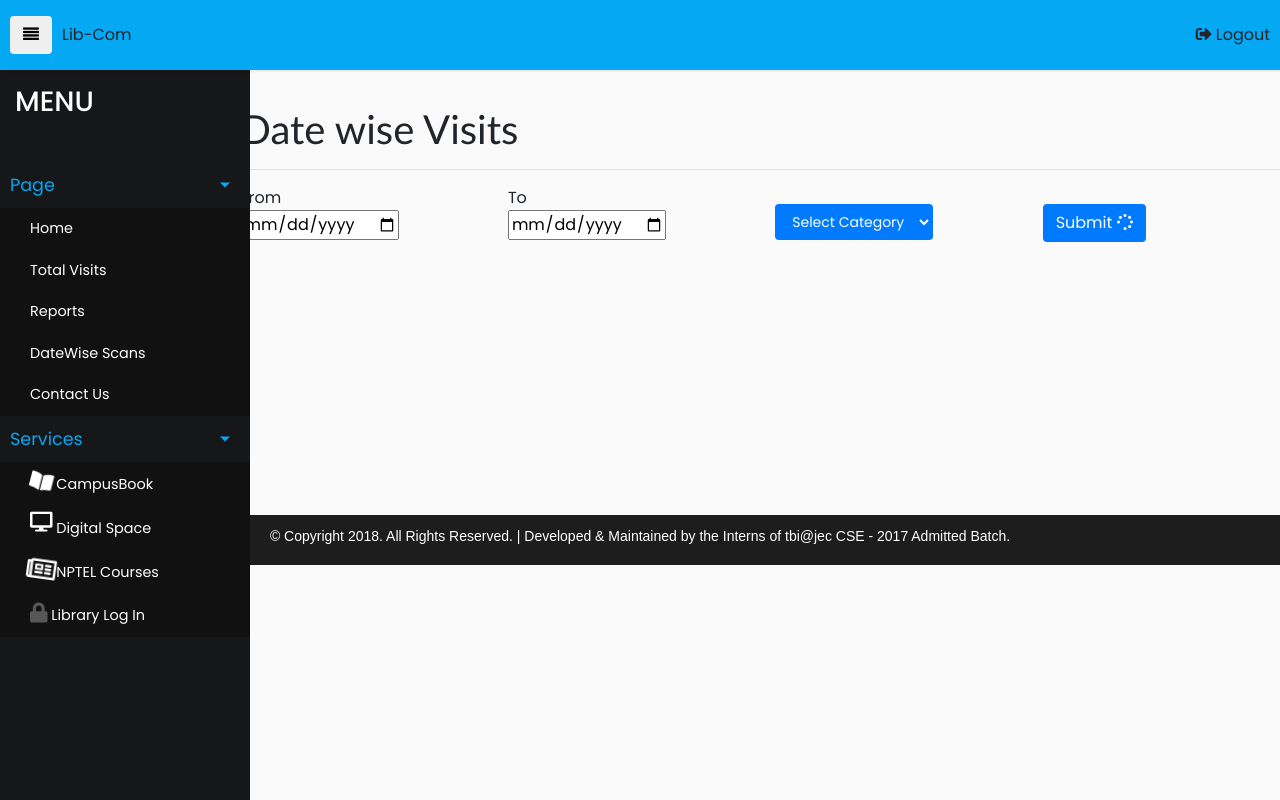
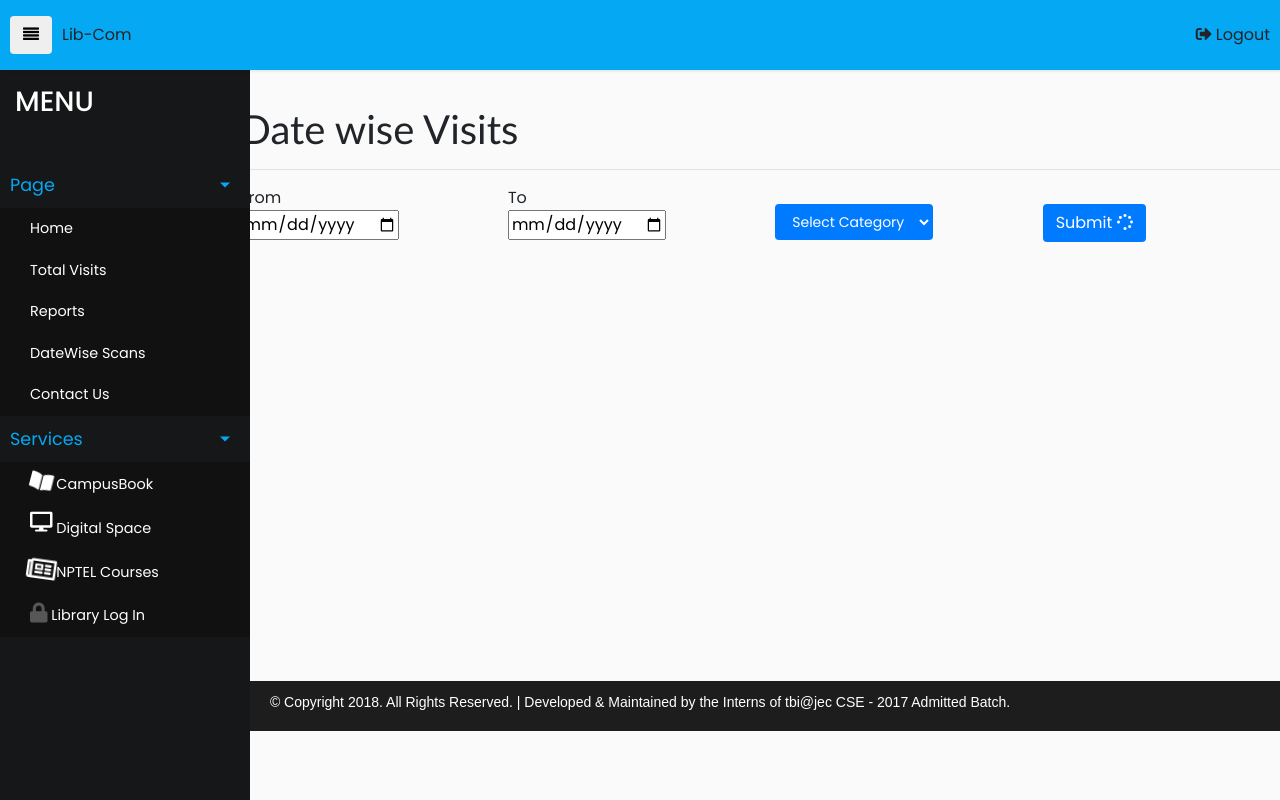
Before and after one commit to sreeragrnandan/LIBRARY, a PHP site: page /admin/pages/date.php in a window 1280 px wide. Run offline with PHP 8.4, Linux system fonts and the light colour scheme; the visitor is signed in with stand-in values (Sample User, id 1); some libraries are stand-ins or nearby versions.

Commit message:
pre-final commit

```diff
--- a/admin/pages/css/styles.css
+++ b/admin/pages/css/styles.css
@@ -61,7 +61,7 @@ right: 2px !important ;
     margin-right: -15px;
     margin-left: -15px;
     padding: 70px 0px;
-    padding-bottom: 200px;
+    padding-bottom: 366px;
 
 }
 
```
